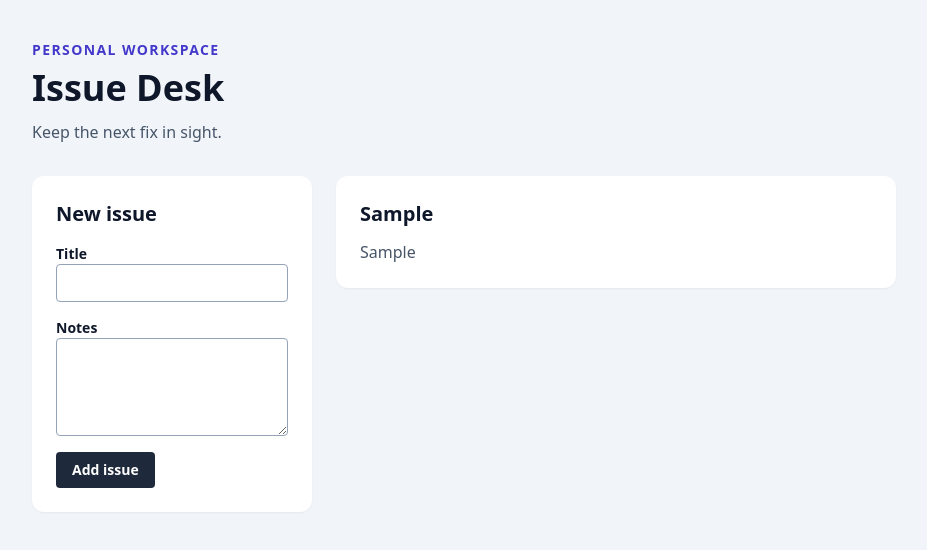
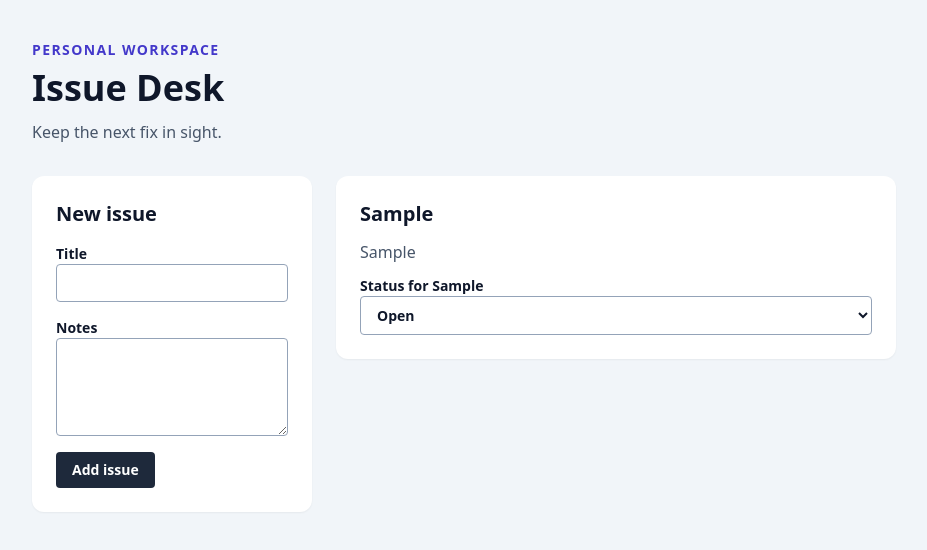
Before and after one commit to kirkduchesne/cairn, a React (Vite) app: page / in a window 1280 px wide. Both pictures are taken after typing "Sample", "Sample" into the empty fields and a click on the button "Add issue". Shown: the top 550 px of the page, without its empty margins (176-1103 px from the left). Built offline with nearby package versions, Linux system fonts and the light colour scheme.

Commit message:
feat: move issues through simple statuses

```diff
--- a/src/App.tsx
+++ b/src/App.tsx
@@ -31,6 +31,9 @@ export function App() {
         {issues.length === 0 && <p className="rounded-xl bg-white p-6">No issues yet. Add your first task to get started.</p>}
         {issues.map(issue => <article key={issue.id} className="space-y-3 rounded-xl bg-white p-6 shadow-sm">
           <h2 className="break-words text-xl font-semibold">{issue.title}</h2><p className="whitespace-pre-wrap break-words text-slate-600">{issue.notes}</p>
+          <label>Status for {issue.title}<select value={issue.status} onChange={event => setIssues(issues.map(item => item.id === issue.id ? { ...item, status: event.target.value as Issue['status'] } : item))}>
+            <option>Open</option><option>In progress</option><option>Done</option>
+          </select></label>
         </article>)}
       </section>
     </div>
```
